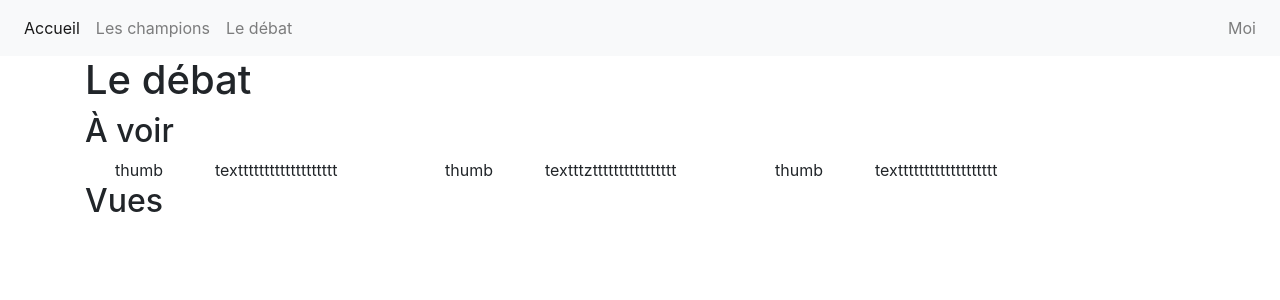
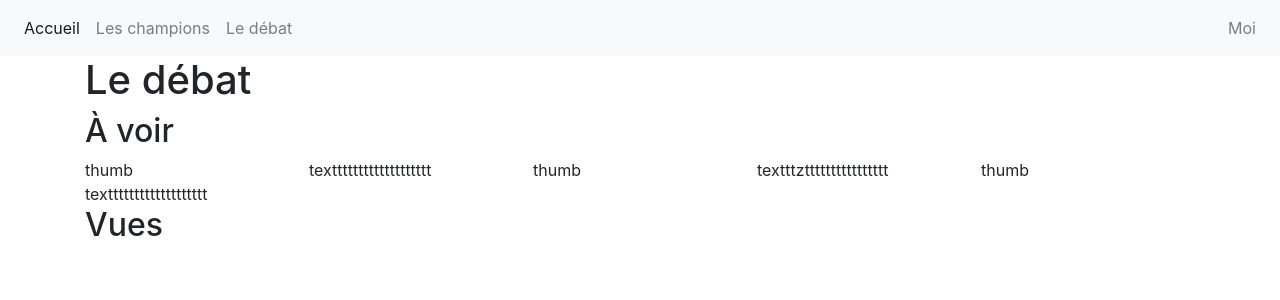
Before and after one commit to oliviercailloux/diet-web, a Jekyll site: the page built from debat.html, in a window 1280 px wide. Shown: the top 300 px of the page. Built offline with Jekyll 4.4.1, drawn with Linux system fonts in a browser that asks for light colours.

Commit message:
Videos one grid

```diff
--- a/debat.html
+++ b/debat.html
@@ -204,19 +204,13 @@ extra_js:
 </div>
 <div id="videos">
 	<h2>À voir</h2>
-	<div class="videos container d-grid">
-		<div class="video container d-grid">
-			<div>thumb</div>
-			<div>texttttttttttttttttttt</div>
-		</div>
-		<div class="video container d-grid">
-			<div>thumb</div>
-			<div>textttztttttttttttttttt</div>
-		</div>
-		<div class="video container d-grid">
-			<div>thumb</div>
-			<div>texttttttttttttttttttt</div>
-		</div>
+	<div class="videos">
+		<div>thumb</div>
+		<div>texttttttttttttttttttt</div>
+		<div>thumb</div>
+		<div>textttztttttttttttttttt</div>
+		<div>thumb</div>
+		<div>texttttttttttttttttttt</div>
 	</div>
 	<h2>Vues</h2>
 </div>
--- a/styles.css
+++ b/styles.css
@@ -7,9 +7,6 @@
 }
 .videos {
     display: grid;
-    grid-template-columns: repeat(10, max-content);
+    grid-template-columns: repeat(auto-fit, minmax(200px, 1fr));
+    column-gap: 10px;
 }
-.video {
-    display: grid;
-    grid-template-columns: 100px 200px;
-}
```
